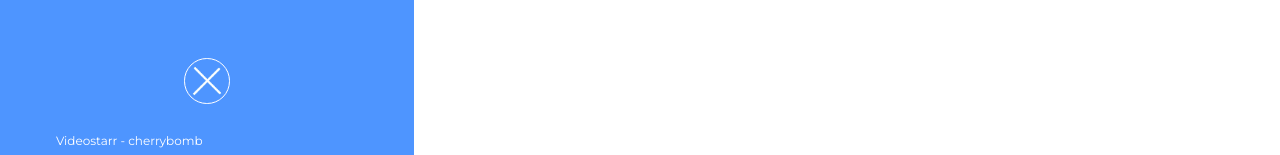
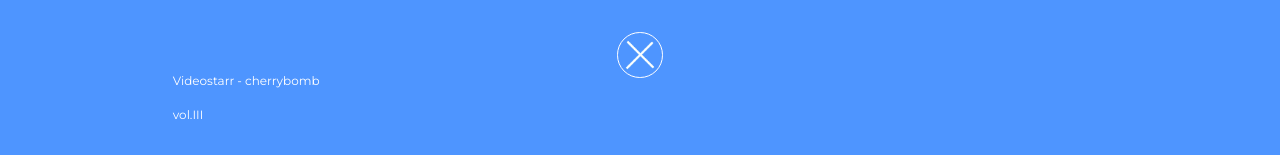
Before and after one commit to sharrenlvcas/partyduo.github.io, a plain HTML site: page payment.html in a window 1280 px wide. Shown: the top 155 px of the page. Drawn offline with Linux system fonts and the light colour scheme.

Commit message:
Update payment.css

```diff
--- a/assets/css/payment.css
+++ b/assets/css/payment.css
@@ -7,7 +7,7 @@
 	position: relative;
 	width: 45.55px;
 	height: 45.55px;
-    top: 58.21px;
+	top: 4%;
 	border: 1px solid #FFFFFF;
 	box-sizing: border-box;
 	border-radius: 50%;
@@ -16,16 +16,15 @@
     background-image: url("../picture/x.png");
         background-position: center;
     background-size: contain;
-    margin-bottom: 80px;
 }
 
 #bg {
 	position: absolute;
-    width: 414px;
-    height: 736px;
+	width: 100vw;
+	height: 100vh;
 	background: #4E95FF;
-    top: 0;
 }
+
 
 #videostarr {
 	width: 50%;
```
Lines whose indentation alone changed are shown as unchanged.
